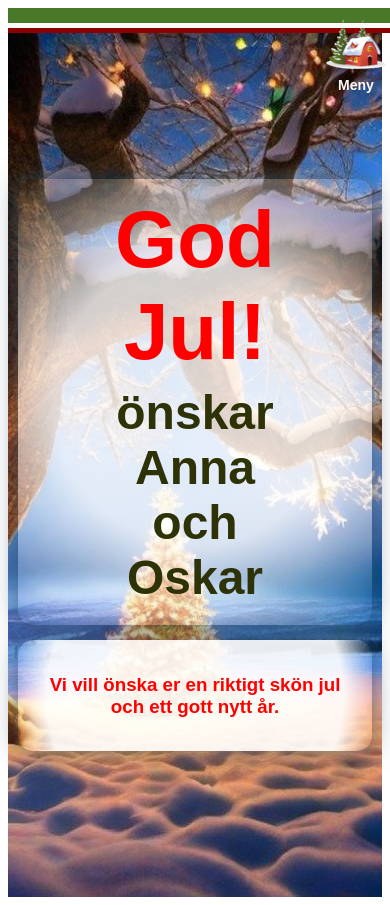
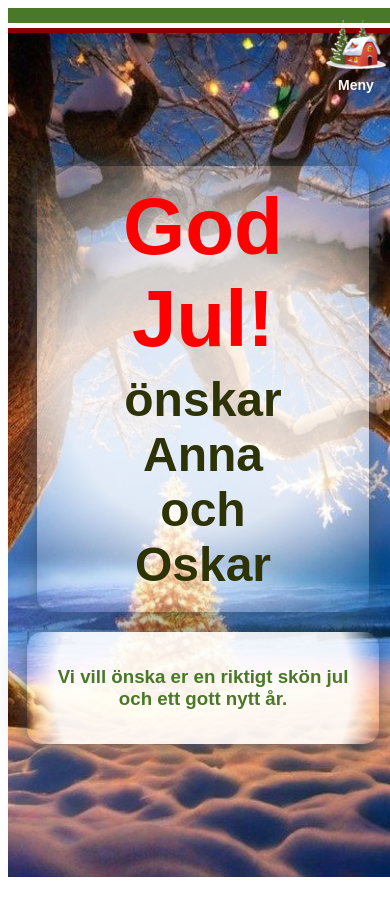
Before and after one commit to annkar73/react-christmas-card, a React (Vite) app: page / in a window 390 px wide. Built offline with nearby package versions, Linux system fonts and the light colour scheme.

Commit message:
adjust margins

```diff
--- a/src/styles/App.css
+++ b/src/styles/App.css
@@ -1,6 +1,7 @@
 .main-page {
   text-align: center;
   color: snow;
+  width: 100vw;
 }
 header {
   background-color: whitesmoke;
--- a/src/styles/ChristmasCard.css
+++ b/src/styles/ChristmasCard.css
@@ -1,5 +1,6 @@
 .christmas-card {
     height: 100vh;
+    width: 100vw;
     display: flex;
     flex-direction: column;
     justify-content: center;
@@ -14,6 +15,7 @@
 
   .greeting-container {
    background-color: whitesmoke;
+   width: 85%;
    padding: 15px 20px;
    border-radius: 15px;
    box-shadow: 0 0 15px rgba(57, 87, 106, 0.5), /* Skugga med #39576a */
@@ -43,6 +45,9 @@
     margin: 0 35px;
     padding: 5px 25px;
  }
+ .greeting-content h3 {
+  color: #487828;
+ }
 
  .greeting-content {
    margin-top: 15px;
@@ -67,6 +72,17 @@
 
  @media (max-width: 768px) {
   .christmas-card {
-    padding: 10px;
+
+    align-items: center;
+    justify-content: center;
+  }
+  .greeting-container {
+    margin: 10px;
+    max-width: 75%;
+  }
+  .greeting-content {
+    margin: 10px;
+    max-width: 75%;
+
   }
  }
--- a/src/styles/MainPage.css
+++ b/src/styles/MainPage.css
@@ -4,11 +4,13 @@
     position: relative;
     display: flex;
     flex-direction: column;
+    margin: 0;
     min-height: 100vh; /* Gör att main-page fyller hela höjden av viewporten */
   }
 
   main {
     flex: 1; /* Gör att main fyller utrymmet mellan header och footer */
     position: relative; /* Nödvändigt för att footer ska vara placerad relativt */
+    margin: 0;
     z-index: 1;
   }
--- a/src/styles/MusicPage.css
+++ b/src/styles/MusicPage.css
@@ -1,14 +1,14 @@
 .music-page {
 height: 100vh;
+width: 100vw;
 display: flex;
 flex-direction: column;
 justify-content: center;
 align-items: center;
 font-family: Arial, Helvetica, sans-serif;
-background-color: #cfc5c3;
 background-image: url('/snowflakes_bg.jpg');
 background-size: cover;
-background-position: bottom;
+background-position: center;
 text-align: center;
 justify-content: center;
 }
```
